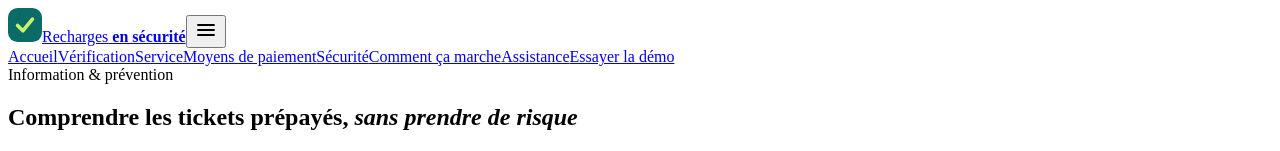
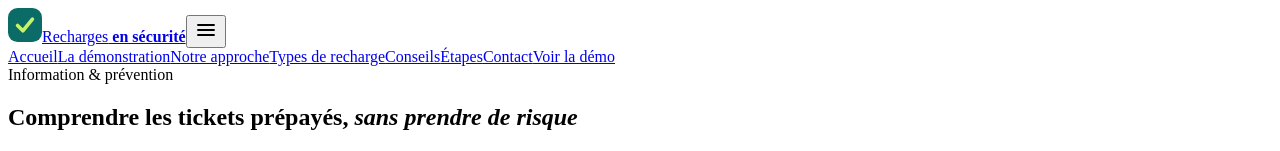
Before and after one commit to amandineprestige-lang/recharge-de-ticket, a React (Vite) app: page / in a window 1280 px wide. Shown: the top 151 px of the page. Built offline with nearby package versions, Linux system fonts and the light colour scheme; no server answers.

Commit message:
Refresh portal identity and navigation

```diff
--- a/src/components/Navbar.jsx
+++ b/src/components/Navbar.jsx
@@ -5,12 +5,12 @@ import { IconMenu, IconClose } from './Icons.jsx'
 
 const links = [
   { to: '/', label: 'Accueil', end: true },
-  { to: '/demonstration', label: 'Vérification' },
-  { to: '/#service', label: 'Service' },
-  { to: '/#paiements', label: 'Moyens de paiement' },
-  { to: '/#securite', label: 'Sécurité' },
-  { to: '/#fonctionnement', label: 'Comment ça marche' },
-  { to: '/#assistance', label: 'Assistance' },
+  { to: '/demonstration', label: 'La démonstration' },
+  { to: '/#service', label: 'Notre approche' },
+  { to: '/#paiements', label: 'Types de recharge' },
+  { to: '/#securite', label: 'Conseils' },
+  { to: '/#fonctionnement', label: 'Étapes' },
+  { to: '/#assistance', label: 'Contact' },
 ]
 
 export default function Navbar() {
@@ -42,7 +42,7 @@ export default function Navbar() {
               <NavLink key={l.to} to={l.to} end={l.end} onClick={close}>{l.label}</NavLink>
             )
           )}
-          <Link to="/demonstration" className="btn btn-primary btn-sm" onClick={close}>Essayer la démo</Link>
+          <Link to="/demonstration" className="btn btn-primary btn-sm" onClick={close}>Voir la démo</Link>
         </nav>
       </div>
     </header>
```
